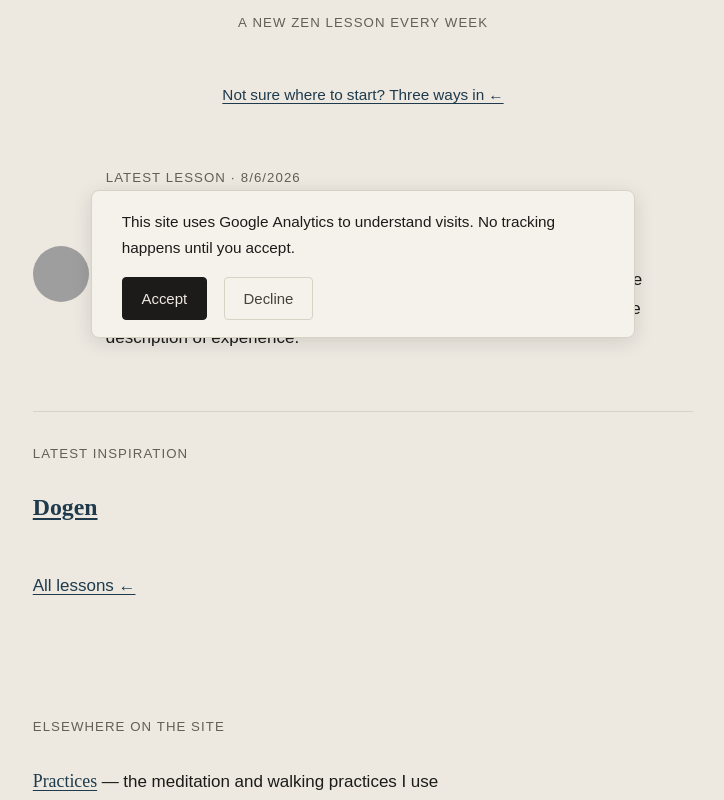
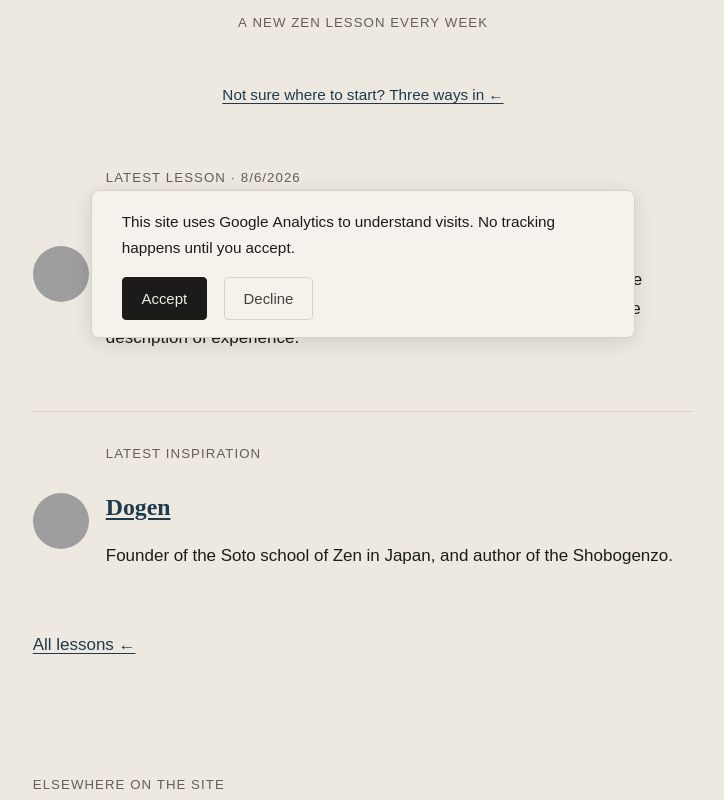
Before and after one commit to matanbrown/my-zen-webiste, an Astro site: page /en in a window 1280 px wide. Shown: the part 445-1245 px from the top of the page, without its empty margins (277-1001 px from the left). Built offline with nearby package versions, Linux system fonts and the light colour scheme; Astro itself is replaced by a stand-in of ours; grey boxes are pictures that could not be loaded.

Commit message:
Show image + subtitle for latest inspiration on homepage
The homepage's 'latest inspiration' block only ever rendered eyebrow +
title, unlike the matching 'latest lesson' block which shows an
avatar image and summary. Added a subtitle field to the inspirations
schema (matching practices' existing subtitle field), wrote one for
Dogen (he+en), and mirrored the lesson-row/avatar layout so the
inspiration block now shows both image and subtitle.

```diff
--- a/src/content.config.ts
+++ b/src/content.config.ts
@@ -53,6 +53,7 @@ const inspirations = defineCollection({
   schema: z.object({
     title: z.string(),
     author: z.string(),
+    subtitle: z.string().optional(), // תיאור קצר, שורה אחת
     translator: z.string().optional(),
     source: z.string().optional(), // book/collection title
     date: z.coerce.date(),
--- a/src/content/en/inspirations/dogen.md
+++ b/src/content/en/inspirations/dogen.md
@@ -1,6 +1,8 @@
 ---
 title: "Dogen"
 author: "Dogen"
+subtitle: "Founder of the Soto school of Zen in Japan, and author of the Shobogenzo."
+image: "https://media.matanbrown.com/inspirations/dogen/cover.webp"
 date: 2026-08-01
 draft: false
 ---
--- a/src/content/inspirations/dogen.md
+++ b/src/content/inspirations/dogen.md
@@ -1,6 +1,7 @@
 ---
 title: "דוגן"
 author: "דוגן"
+subtitle: "מייסד אסכולת הסוטו של הזן ביפן, ומחבר השובוגנזו."
 image: "https://media.matanbrown.com/inspirations/dogen/cover.webp"
 date: 2026-08-01
 draft: false
--- a/src/pages/en/index.astro
+++ b/src/pages/en/index.astro
@@ -45,8 +45,22 @@ const latestInspiration = inspirations[0];
 
     {latestInspiration && (
       <div class="latest-item">
-        <p class="eyebrow">Latest inspiration</p>
-        <h2><a href={`/en/inspirations/${latestInspiration.id}/`}>{latestInspiration.data.title}</a></h2>
+        <div class="lesson-row">
+          {latestInspiration.data.image && (
+            <img
+              class="avatar"
+              src={latestInspiration.data.image}
+              alt=""
+              loading="lazy"
+              decoding="async"
+            />
+          )}
+          <div class="lesson-text">
+            <p class="eyebrow">Latest inspiration</p>
+            <h2><a href={`/en/inspirations/${latestInspiration.id}/`}>{latestInspiration.data.title}</a></h2>
+            {latestInspiration.data.subtitle && <p>{latestInspiration.data.subtitle}</p>}
+          </div>
+        </div>
       </div>
     )}
 
```
Also changed, not shown: src/pages/index.astro (+16 -2 lines).
